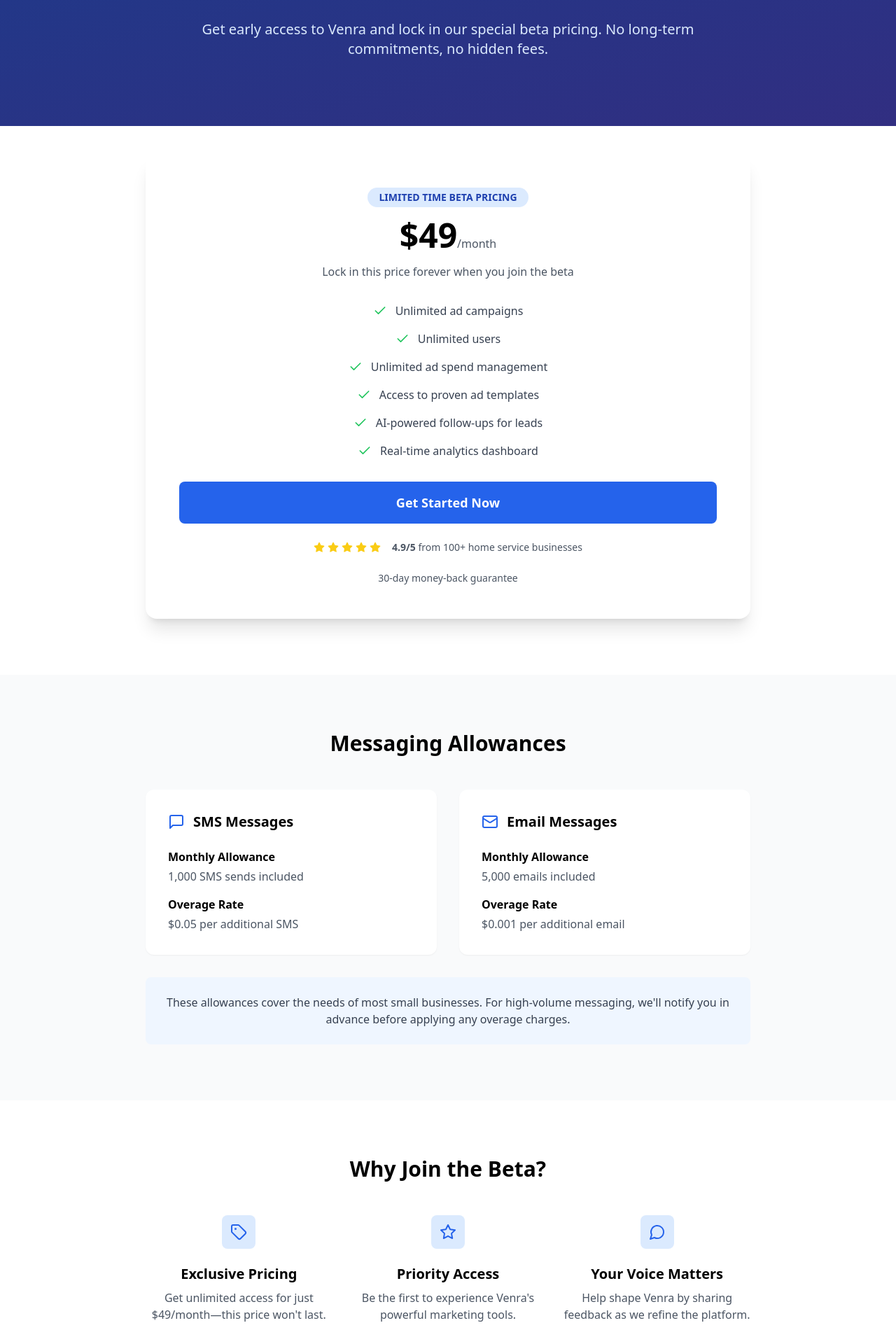
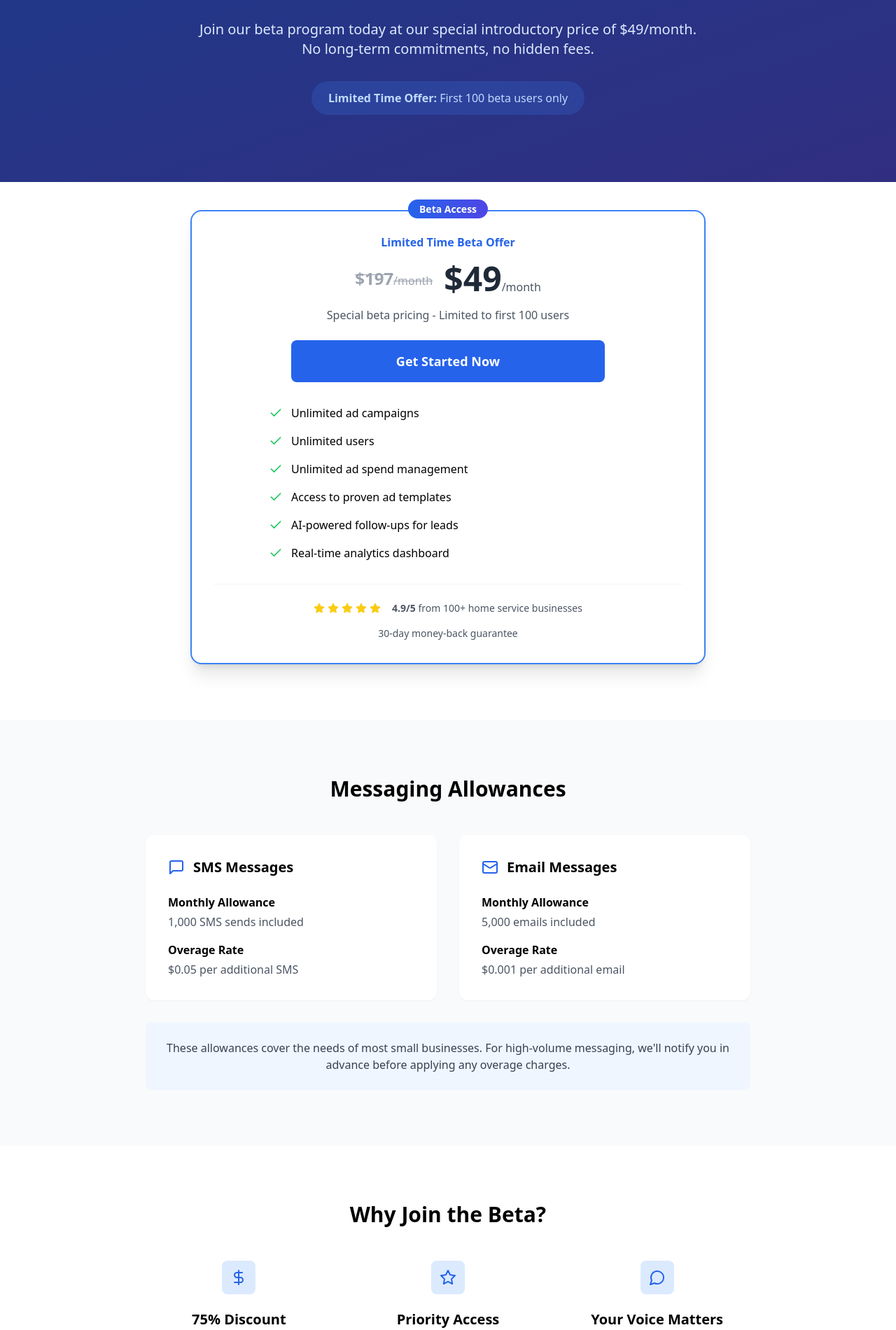
Before and after one commit to evanread/venra-website, a React (Vite) app: page /pricing in a window 1280 px wide. Shown: the part 300-2200 px from the top of the page at 70% size. Built offline with nearby package versions, Linux system fonts and the light colour scheme; no server answers.

Commit message:
Pricing updates

```diff
--- a/src/components/Pricing/PricingHero.tsx
+++ b/src/components/Pricing/PricingHero.tsx
@@ -5,11 +5,17 @@ export function PricingHero() {
     <section className="text-white pt-20 pb-24">
       <div className="container mx-auto px-4 max-w-3xl text-center">
         <h1 className="text-4xl md:text-5xl font-bold mb-6">
-          Simple, Transparent Pricing for Home Service Businesses
+          Get Venra Early Access at 75% Off
         </h1>
         <p className="text-xl text-blue-100">
-          Get early access to Venra and lock in our special beta pricing. No long-term commitments, no hidden fees.
+          Join our beta program today at our special introductory price of $49/month.
+          No long-term commitments, no hidden fees.
         </p>
+        <div className="mt-8 inline-block bg-blue-500/20 px-6 py-3 rounded-full">
+          <p className="text-blue-200">
+            <span className="font-semibold">Limited Time Offer:</span> First 100 beta users only
+          </p>
+        </div>
       </div>
     </section>
   );
--- a/src/components/Pricing/PricingTable.tsx
+++ b/src/components/Pricing/PricingTable.tsx
@@ -15,44 +15,52 @@ const features = [
 export function PricingTable() {
   return (
     <section className="py-20 -mt-10">
-      <div className="container mx-auto px-4 max-w-4xl">
-        <div className="bg-white rounded-2xl shadow-xl overflow-hidden">
-          <div className="p-8 md:p-12">
+      <div className="container mx-auto px-4 max-w-3xl">
+        <div className="bg-white rounded-2xl p-8 shadow-xl border-2 border-blue-500 relative">
+          <div className="absolute -top-4 left-1/2 transform -translate-x-1/2">
+            <span className="bg-gradient-to-r from-blue-600 to-indigo-600 text-white px-4 py-1 rounded-full text-sm font-semibold">
+              Beta Access
+            </span>
+          </div>
+
           <div className="text-center mb-8">
-              <div className="inline-block bg-blue-100 text-blue-800 px-4 py-1 rounded-full text-sm font-semibold mb-4">
-                LIMITED TIME BETA PRICING
+            <div className="text-blue-600 font-semibold mb-4">Limited Time Beta Offer</div>
+            <div className="flex items-center justify-center gap-4 mb-4">
+              <div className="text-gray-400 line-through">
+                <span className="text-2xl font-bold">$197</span>
+                <span>/month</span>
               </div>
-              <div className="mb-4">
+              <div className="text-gray-800">
                 <span className="text-5xl font-bold">$49</span>
                 <span className="text-gray-600">/month</span>
               </div>
-              <p className="text-gray-600">
-                Lock in this price forever when you join the beta
+            </div>
+            <p className="text-gray-600 mb-6">
+              Special beta pricing - Limited to first 100 users
             </p>
+            <Button variant="primary" size="lg" isGetStarted className="w-full max-w-md">
+              Get Started Now
+            </Button>
           </div>
 
-            <div className="space-y-4 mb-8 max-w-md mx-auto">
+          <div className="max-w-lg mx-auto">
+            <div className="space-y-4">
               {features.map((feature, index) => (
-                <div key={index} className="flex items-center gap-3 justify-center">
-                  <div className="flex-shrink-0">
+                <div key={index} className="flex items-center gap-3">
                   <Check className="w-5 h-5 text-green-500" />
-                  </div>
-                  <span className="text-gray-700">{feature}</span>
+                  <span>{feature}</span>
                 </div>
               ))}
             </div>
+          </div>
 
-            <div className="text-center space-y-6">
-              <Button variant="primary" size="lg" isGetStarted className="w-full">
-                Get Started Now
-              </Button>
+          <div className="mt-8 pt-6 border-t border-gray-100 text-center">
             <div className="flex justify-center">
               <StarRating variant="dark" size="sm" />
             </div>
-              <p className="text-sm text-gray-600">
+            <p className="text-sm text-center text-gray-600 mt-4">
               30-day money-back guarantee
             </p>
-            </div>
           </div>
         </div>
       </div>
--- a/src/components/Pricing/WhyBeta.tsx
+++ b/src/components/Pricing/WhyBeta.tsx
@@ -1,21 +1,21 @@
 import React from 'react';
-import { Tag, Star, MessageCircle } from 'lucide-react';
+import { Tag, Star, MessageCircle, DollarSign } from 'lucide-react';
 
 const benefits = [
   {
-    icon: Tag,
-    title: 'Exclusive Pricing',
-    description: 'Get unlimited access for just $49/month—this price won\'t last.'
+    icon: DollarSign,
+    title: '75% Discount',
+    description: 'Get started at $49/month instead of $197/month during beta'
   },
   {
     icon: Star,
     title: 'Priority Access',
-    description: 'Be the first to experience Venra\'s powerful marketing tools.'
+    description: 'Be the first to experience Venra\'s powerful marketing tools'
   },
   {
     icon: MessageCircle,
     title: 'Your Voice Matters',
-    description: 'Help shape Venra by sharing feedback as we refine the platform.'
+    description: 'Help shape Venra by sharing feedback as we refine the platform'
   }
 ];
 
```
Also changed, not shown: 1 other file (tests, documents, lock files or other folders). Lines whose indentation alone changed are shown as unchanged.
